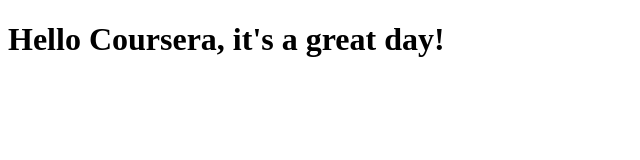
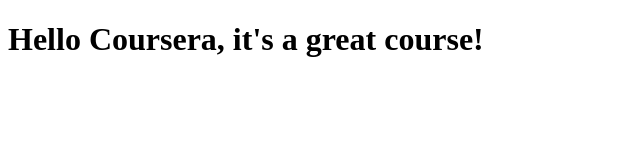
Before and after one commit to leeoneil/coursera-test, a plain HTML site: page site/index.html in a window 1280 px wide. Shown: the full height of the page, 0-640 px from the left. Drawn offline with Linux system fonts and the light colour scheme.

Commit message:
small addition to our page content

```diff
--- a/site/index.html
+++ b/site/index.html
@@ -4,6 +4,6 @@
 	<title>Hello Coursera</title>
 </head>
 <body>
-	<h1>Hello Coursera, it's a great day!</h1>
+	<h1>Hello Coursera, it's a great course!</h1>
 </body>
 </html>
```
